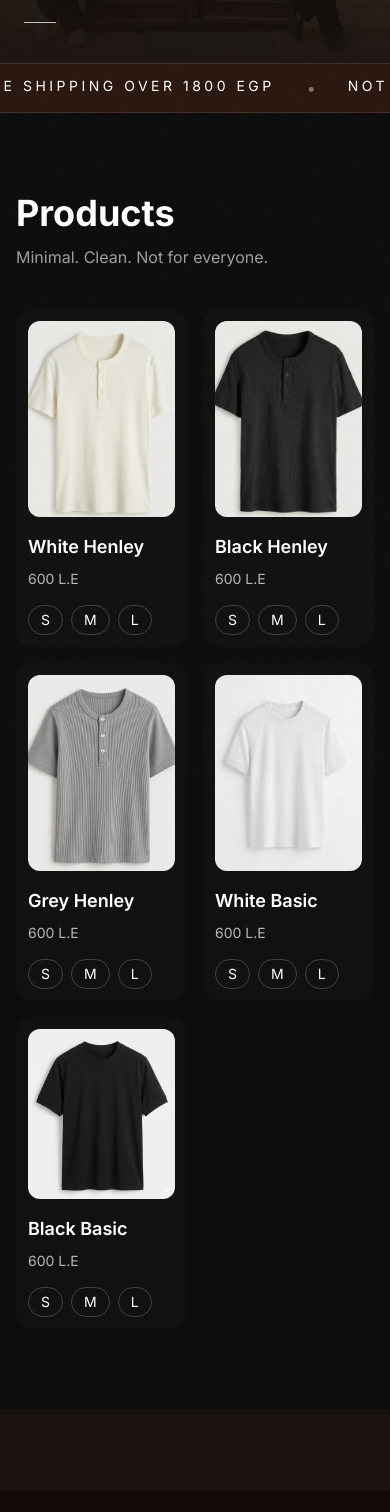
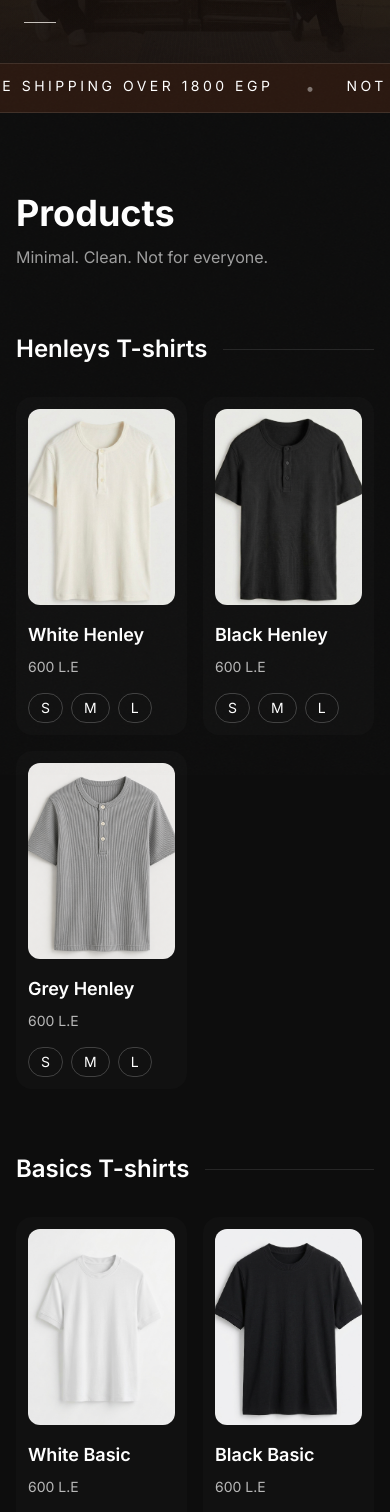
Before and after one commit to Abdelrahman2532/auren.eg, a Next.js app: page / in a window 390 px wide. Shown: the part 457-1969 px from the top of the page. Built offline with nearby package versions, Linux system fonts and the light colour scheme; no server answers.

Commit message:
the finally edits

```diff
--- a/components/home/ProductSection.tsx
+++ b/components/home/ProductSection.tsx
@@ -1,4 +1,3 @@
-
 import Link from "next/link";
 
 export default function ProductSection() {
@@ -13,252 +12,165 @@ export default function ProductSection() {
           Products
         </h2>
 
-        <p className="text-white/60 mb-10">
+        <p className="text-white/60 mb-16">
           Minimal. Clean. Not for everyone.
         </p>
 
-        {/* PRODUCTS GRID */}
+        {/* ==================== */}
+        {/* HENLEY COLLECTION */}
+        {/* ==================== */}
+        <div className="mb-16">
+
+          <div className="flex items-center gap-4 mb-8">
+            <h3 className="text-2xl font-semibold">Henleys T-shirts</h3>
+            <div className="flex-1 h-px bg-white/10" />
+          </div>
+
           <div className="grid grid-cols-2 gap-4 md:gap-6">
 
-          {/* White Shirt */}
+            {/* White Henley */}
             <Link href="/products/white-henley">
               <div className="bg-[#111] p-3 md:p-5 rounded-2xl group">
-
                 <div className="relative overflow-hidden rounded-xl aspect-[3/4]">
-
-                {/* Original Image */}
                   <img
                     src="/images/white-henley.jpg"
                     alt="White Henley Shirt"
                     className="w-full h-full object-cover transition-opacity duration-500 group-hover:opacity-0"
                   />
-
-                {/* Hover Image */}
                   <img
                     src="/images/white-model.jpg"
                     alt="White Henley Model"
                     className="w-full h-full object-cover absolute inset-0 opacity-0 transition-opacity duration-500 group-hover:opacity-100"
                   />
-
                 </div>
-
-              <h3 className="text-lg md:text-xl font-semibold mt-4 mb-2">
-                White Henley
-              </h3>
-
-              <p className="text-white/70 mb-4 text-sm md:text-base">
-                600 L.E
-              </p>
-
+                <h3 className="text-lg md:text-xl font-semibold mt-4 mb-2">White Henley</h3>
+                <p className="text-white/70 mb-4 text-sm md:text-base">600 L.E</p>
                 <div className="flex gap-2 md:gap-3">
-
-                <span className="border border-white/20 px-3 py-1 md:px-4 md:py-2 rounded-full text-sm">
-                  S
-                </span>
-
-                <span className="border border-white/20 px-3 py-1 md:px-4 md:py-2 rounded-full text-sm">
-                  M
-                </span>
-
-                <span className="border border-white/20 px-3 py-1 md:px-4 md:py-2 rounded-full text-sm">
-                  L
-                </span>
-
+                  <span className="border border-white/20 px-3 py-1 md:px-4 md:py-2 rounded-full text-sm">S</span>
+                  <span className="border border-white/20 px-3 py-1 md:px-4 md:py-2 rounded-full text-sm">M</span>
+                  <span className="border border-white/20 px-3 py-1 md:px-4 md:py-2 rounded-full text-sm">L</span>
                 </div>
               </div>
             </Link>
 
-          {/* Black Shirt */}
+            {/* Black Henley */}
             <Link href="/products/black-henley">
               <div className="bg-[#111] p-3 md:p-5 rounded-2xl group">
-
                 <div className="relative overflow-hidden rounded-xl aspect-[3/4]">
-
-                {/* Original Image */}
                   <img
                     src="/images/black-henley.jpg"
                     alt="Black Henley Shirt"
                     className="w-full h-full object-cover transition-opacity duration-500 group-hover:opacity-0"
                   />
-
-                {/* Hover Image */}
                   <img
                     src="/images/black-model.jpg"
                     alt="Black Henley Model"
                     className="w-full h-full object-cover absolute inset-0 opacity-0 transition-opacity duration-500 group-hover:opacity-100"
                   />
-
                 </div>
-
-              <h3 className="text-lg md:text-xl font-semibold mt-4 mb-2">
-                Black Henley
-              </h3>
-
-              <p className="text-white/70 mb-4 text-sm md:text-base">
-                600 L.E
-              </p>
-
+                <h3 className="text-lg md:text-xl font-semibold mt-4 mb-2">Black Henley</h3>
+                <p className="text-white/70 mb-4 text-sm md:text-base">600 L.E</p>
                 <div className="flex gap-2 md:gap-3">
-
-                <span className="border border-white/20 px-3 py-1 md:px-4 md:py-2 rounded-full text-sm">
-                  S
-                </span>
-
-                <span className="border border-white/20 px-3 py-1 md:px-4 md:py-2 rounded-full text-sm">
-                  M
-                </span>
-
-                <span className="border border-white/20 px-3 py-1 md:px-4 md:py-2 rounded-full text-sm">
-                  L
-                </span>
-
+                  <span className="border border-white/20 px-3 py-1 md:px-4 md:py-2 rounded-full text-sm">S</span>
+                  <span className="border border-white/20 px-3 py-1 md:px-4 md:py-2 rounded-full text-sm">M</span>
+                  <span className="border border-white/20 px-3 py-1 md:px-4 md:py-2 rounded-full text-sm">L</span>
                 </div>
               </div>
             </Link>
-          {/* Grey Shirt */}
+
+            {/* Grey Henley */}
             <Link href="/products/grey-henley">
               <div className="bg-[#111] p-3 md:p-5 rounded-2xl group">
-
                 <div className="relative overflow-hidden rounded-xl aspect-[3/4]">
-
-                {/* Original Image */}
                   <img
                     src="/images/grey-henley.png"
                     alt="Grey Henley Shirt"
                     className="w-full h-full object-cover transition-opacity duration-500 group-hover:opacity-0"
                   />
-
-                {/* Hover Image */}
                   <img
                     src="/images/grey-model.png"
                     alt="Grey Henley Model"
                     className="w-full h-full object-cover absolute inset-0 opacity-0 transition-opacity duration-500 group-hover:opacity-100"
                   />
-
                 </div>
-
-              <h3 className="text-lg md:text-xl font-semibold mt-4 mb-2">
-                Grey Henley
-              </h3>
-
-              <p className="text-white/70 mb-4 text-sm md:text-base">
-                600 L.E
-              </p>
-
+                <h3 className="text-lg md:text-xl font-semibold mt-4 mb-2">Grey Henley</h3>
+                <p className="text-white/70 mb-4 text-sm md:text-base">600 L.E</p>
                 <div className="flex gap-2 md:gap-3">
-
-                <span className="border border-white/20 px-3 py-1 md:px-4 md:py-2 rounded-full text-sm">
-                  S
-                </span>
-
-                <span className="border border-white/20 px-3 py-1 md:px-4 md:py-2 rounded-full text-sm">
-                  M
-                </span>
-
-                <span className="border border-white/20 px-3 py-1 md:px-4 md:py-2 rounded-full text-sm">
-                  L
-                </span>
-
+                  <span className="border border-white/20 px-3 py-1 md:px-4 md:py-2 rounded-full text-sm">S</span>
+                  <span className="border border-white/20 px-3 py-1 md:px-4 md:py-2 rounded-full text-sm">M</span>
+                  <span className="border border-white/20 px-3 py-1 md:px-4 md:py-2 rounded-full text-sm">L</span>
                 </div>
               </div>
             </Link>
 
-{/* White Basic Shirt */}
+          </div>
+        </div>
+
+        {/* ==================== */}
+        {/* BASIC COLLECTION */}
+        {/* ==================== */}
+        <div>
+
+          <div className="flex items-center gap-4 mb-8">
+            <h3 className="text-2xl font-semibold">Basics T-shirts</h3>
+            <div className="flex-1 h-px bg-white/10" />
+          </div>
+
+          <div className="grid grid-cols-2 gap-4 md:gap-6">
+
+            {/* White Basic */}
             <Link href="/products/white-basic">
               <div className="bg-[#111] p-3 md:p-5 rounded-2xl group">
-
                 <div className="relative overflow-hidden rounded-xl aspect-[3/4]">
-
-                {/* Original Image */}
                   <img
                     src="/images/white-basic.png"
                     alt="White Basic Shirt"
                     className="w-full h-full object-cover transition-opacity duration-500 group-hover:opacity-0"
                   />
-
-                {/* Hover Image */}
                   <img
                     src="/images/white-basic-model.png"
                     alt="White Basic Model"
                     className="w-full h-full object-cover absolute inset-0 opacity-0 transition-opacity duration-500 group-hover:opacity-100"
                   />
-
                 </div>
-
-              <h3 className="text-lg md:text-xl font-semibold mt-4 mb-2">
-                White Basic
-              </h3>
-
-              <p className="text-white/70 mb-4 text-sm md:text-base">
-                600 L.E
-              </p>
-
+                <h3 className="text-lg md:text-xl font-semibold mt-4 mb-2">White Basic</h3>
+                <p className="text-white/70 mb-4 text-sm md:text-base">600 L.E</p>
                 <div className="flex gap-2 md:gap-3">
-
-                <span className="border border-white/20 px-3 py-1 md:px-4 md:py-2 rounded-full text-sm">
-                  S
-                </span>
-
-                <span className="border border-white/20 px-3 py-1 md:px-4 md:py-2 rounded-full text-sm">
-                  M
-                </span>
-
-                <span className="border border-white/20 px-3 py-1 md:px-4 md:py-2 rounded-full text-sm">
-                  L
-                </span>
-
+                  <span className="border border-white/20 px-3 py-1 md:px-4 md:py-2 rounded-full text-sm">S</span>
+                  <span className="border border-white/20 px-3 py-1 md:px-4 md:py-2 rounded-full text-sm">M</span>
+                  <span className="border border-white/20 px-3 py-1 md:px-4 md:py-2 rounded-full text-sm">L</span>
                 </div>
               </div>
             </Link>
 
-        {/* Black Basic Shirt */}
+            {/* Black Basic */}
             <Link href="/products/black-basic">
               <div className="bg-[#111] p-3 md:p-5 rounded-2xl group">
-
-              <div className="relative overflow-hidden rounded-xl aspect-[3/4]max-h-[500px]">
-
-                {/* Original Image */}
+                <div className="relative overflow-hidden rounded-xl aspect-[3/4]">
                   <img
                     src="/images/black-basic.png"
                     alt="Black Basic Shirt"
                     className="w-full h-full object-cover transition-opacity duration-500 group-hover:opacity-0"
                   />
-
-                {/* Hover Image */}
                   <img
                     src="/images/black-basic-model.png"
                     alt="Black Basic Model"
                     className="w-full h-full object-cover absolute inset-0 opacity-0 transition-opacity duration-500 group-hover:opacity-100"
                   />
-
                 </div>
-
-              <h3 className="text-lg md:text-xl font-semibold mt-4 mb-2">
-                Black Basic
-              </h3>
-
-              <p className="text-white/70 mb-4 text-sm md:text-base">
-                600 L.E
-              </p>
-
+                <h3 className="text-lg md:text-xl font-semibold mt-4 mb-2">Black Basic</h3>
+                <p className="text-white/70 mb-4 text-sm md:text-base">600 L.E</p>
                 <div className="flex gap-2 md:gap-3">
-
-                <span className="border border-white/20 px-3 py-1 md:px-4 md:py-2 rounded-full text-sm">
-                  S
-                </span>
-
-                <span className="border border-white/20 px-3 py-1 md:px-4 md:py-2 rounded-full text-sm">
-                  M
-                </span>
-
-                <span className="border border-white/20 px-3 py-1 md:px-4 md:py-2 rounded-full text-sm">
-                  L
-                </span>
+                  <span className="border border-white/20 px-3 py-1 md:px-4 md:py-2 rounded-full text-sm">S</span>
+                  <span className="border border-white/20 px-3 py-1 md:px-4 md:py-2 rounded-full text-sm">M</span>
+                  <span className="border border-white/20 px-3 py-1 md:px-4 md:py-2 rounded-full text-sm">L</span>
+                </div>
+              </div>
+            </Link>
 
           </div>
         </div>
-          </Link>
-        </div>
+
       </div>
     </section>
   );
--- a/components/layout/Footer.tsx
+++ b/components/layout/Footer.tsx
@@ -8,8 +8,7 @@ export default function Footer() {
   const [showPolicy, setShowPolicy] = useState(false);
 
   return (
-    <footer className="bg-[#120b08] text-white px-6 py-20 mt-20 border-t border-white/5">
-
+<footer className="bg-[#120b08] text-white px-6 py-20 mt-20 border-t-2 border-[#3b2a22]">
       <div className="max-w-6xl mx-auto grid md:grid-cols-3 gap-16">
 
         {/* BRAND */}
```
Lines whose indentation alone changed are shown as unchanged.
